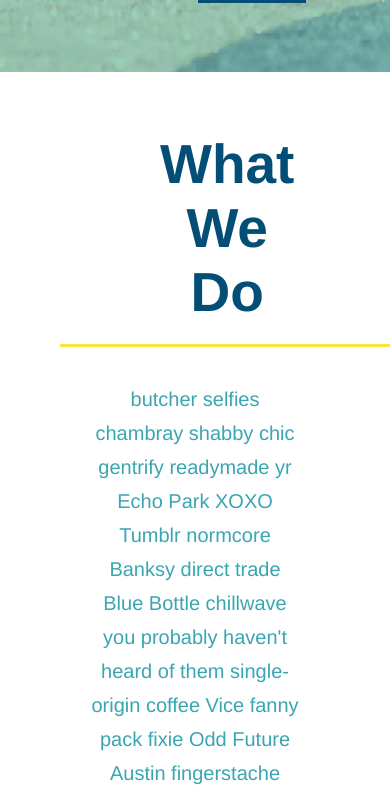
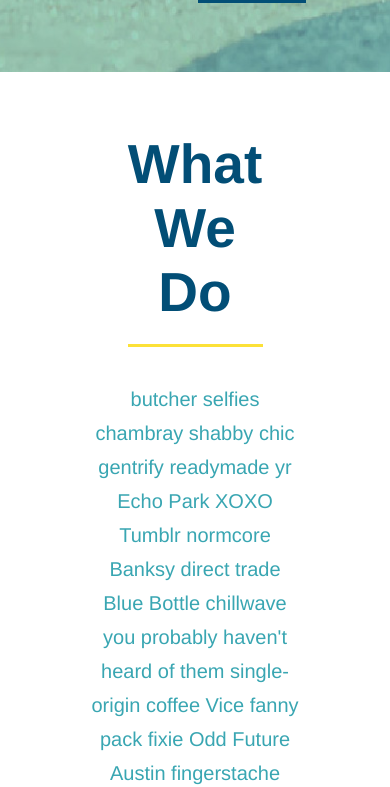
Before and after one commit to Dustymick/run-buddy, a plain HTML site: page index.html in a window 390 px wide. Shown: the part 1723-2510 px from the top of the page. Drawn offline with Linux system fonts and the light colour scheme.

Commit message:
prepared it to be mobile friendly

```diff
--- a/assets/css/style.css
+++ b/assets/css/style.css
@@ -120,9 +120,7 @@
 /* HERO STYLES END */
 
 
-.intro {
-  text-align: center;
-}
+
 
 /* remove this entire CSS rule */
 .intro h2 {
@@ -135,11 +133,12 @@
   width: 80%;
   font-size: 20px;
   margin: 0 auto;
+  text-align: center;
 }
 
 
 .steps {
-  text-align: center;
+
   background: #fce138;
 }
 
@@ -151,9 +150,10 @@
 .section-title {
   font-size: 55px;
   color: #024e76;
-  margin-bottom: 35px;
-  padding: 0 100px 20px 100px;
-  display: inline-block;
+  padding-bottom: 20px;
+  text-align: center;
+  margin: 0 auto 35px auto;
+  width: 50%;
   border-bottom: 3px solid;
 }
 
@@ -191,7 +191,7 @@
 
 /* trainers part first trainer */
 .trainers {
-  text-align: center;
+
 }
 
 .trainer {
@@ -223,6 +223,10 @@
   text-align: right;
 }
 
+.flex-row {
+  display: flex;
+}
+
 .trainer-bio h3 {
   font-size: 32px;
   margin-bottom: 8px;
@@ -241,7 +245,7 @@
 
 .contact {
   background-color: #024e76;
-  text-align: center;
+
 }
 
 .contact h2 {
--- a/index.html
+++ b/index.html
@@ -81,10 +81,15 @@
 
 <!-- "what we do" section -->
 <section id="what we do" class="intro">
+  <div class="flex-row">
     <h2 class="section-title primary-border">What We Do</h2>
-    <p>
+  </div>
+
+  <div class="flex-row">
+  <p>
       butcher selfies chambray shabby chic gentrify readymade yr Echo Park XOXO Tumblr normcore Banksy direct trade Blue Bottle chillwave you probably haven't heard of them single-origin coffee Vice fanny pack fixie Odd Future Austin fingerstache pickled twee synth Wes Anderson Thundercats viral bitters flannel meggings narwhal Marfa Schlitz sustainable Intelligentsia umami deep v craft
-    </p>
+  </p>
+  </div>
 </section>
 
 
```
